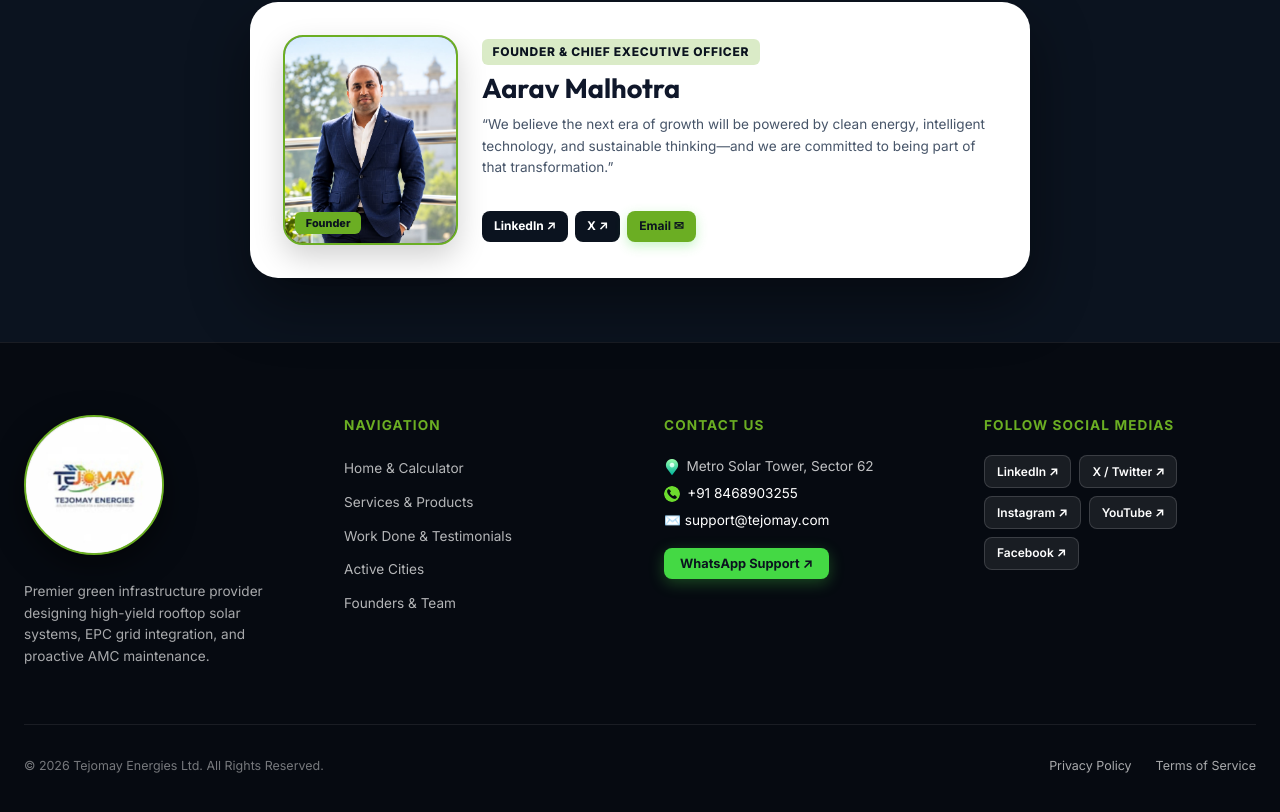
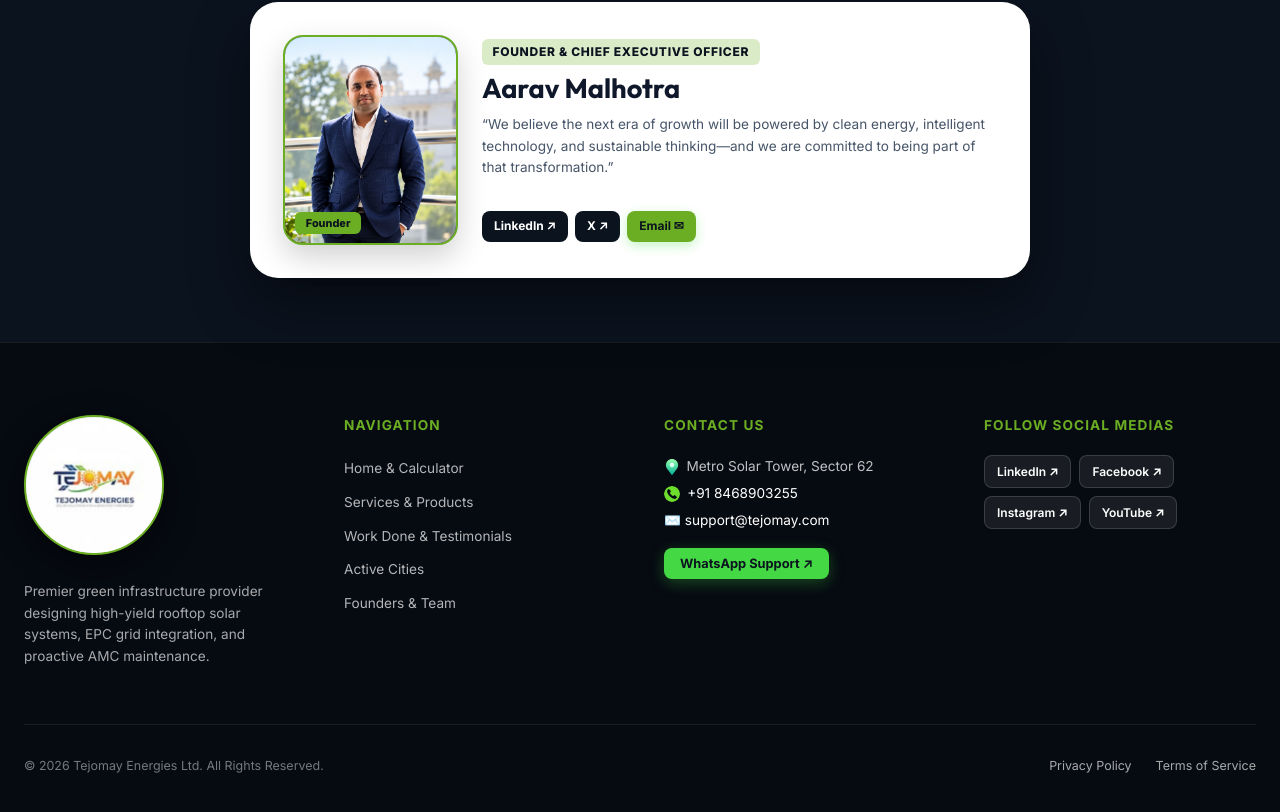
Before and after one commit to tejomayenergies2026-debug/Tejomay_ennergies_website, a React (Vite) app: page / in a window 1280 px wide. Shown: the part 5110-5922 px from the top of the page. Built offline with nearby package versions, Linux system fonts and the light colour scheme; no server answers; the database is empty.

Commit message:
feat: finalize official LinkedIn, Facebook, Instagram, and YouTube links

```diff
--- a/src/components/Footer.tsx
+++ b/src/components/Footer.tsx
@@ -102,10 +102,9 @@ export default function Footer({ onAdminTrigger, onOpenLegal }: FooterProps) {
             <div style={{ display: 'flex', flexWrap: 'wrap', gap: '0.5rem' }}>
               {[
                 { name: 'LinkedIn', url: 'https://www.linkedin.com/company/tejomay-energies' },
-                { name: 'X / Twitter', url: 'https://x.com/tejomayenergies' },
-                { name: 'Instagram', url: 'https://www.instagram.com/tejomayenergies' },
-                { name: 'YouTube', url: 'https://www.youtube.com/@tejomayenergies' },
-                { name: 'Facebook', url: 'https://www.facebook.com/tejomayenergies' }
+                { name: 'Facebook', url: 'https://www.facebook.com/TejomayEnergies01/posts/pfbid0gckV3Rwt31wNmFutjhbevNdTENgEse6hJF4eNaYo98MGpmhsWh3fZGjFWowHjNkXl' },
+                { name: 'Instagram', url: 'https://www.instagram.com/p/Ddwc7A8EzwE/?utm_source=ig_web_copy_link&stkn=NTc4MTIwNjQ2YQ==' },
+                { name: 'YouTube', url: 'https://youtube.com/shorts/22blAtyNJq8?feature=share' }
               ].map((soc, idx) => (
                 <a
                   key={idx}
--- a/src/services/store.ts
+++ b/src/services/store.ts
@@ -177,7 +177,7 @@ const DEFAULT_FOUNDERS: FounderItem[] = [
     role: "Founder & Chief Executive Officer",
     bio: "“We believe the next era of growth will be powered by clean energy, intelligent technology, and sustainable thinking—and we are committed to being part of that transformation.”",
     photo: "/founder1.jpeg",
-    linkedin: "https://linkedin.com",
+    linkedin: "https://www.linkedin.com/company/tejomay-energies",
     twitter: "https://twitter.com",
     email: "aarav@tejomay.com"
   }
```
